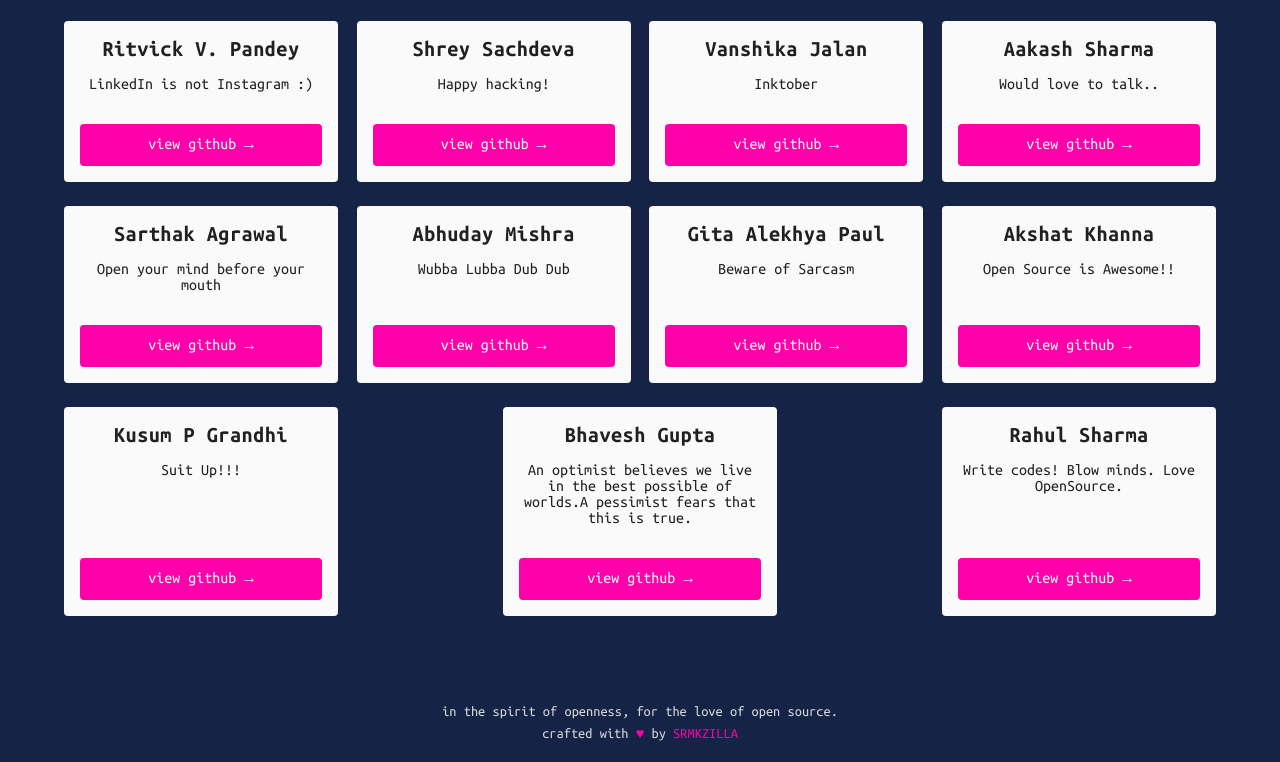
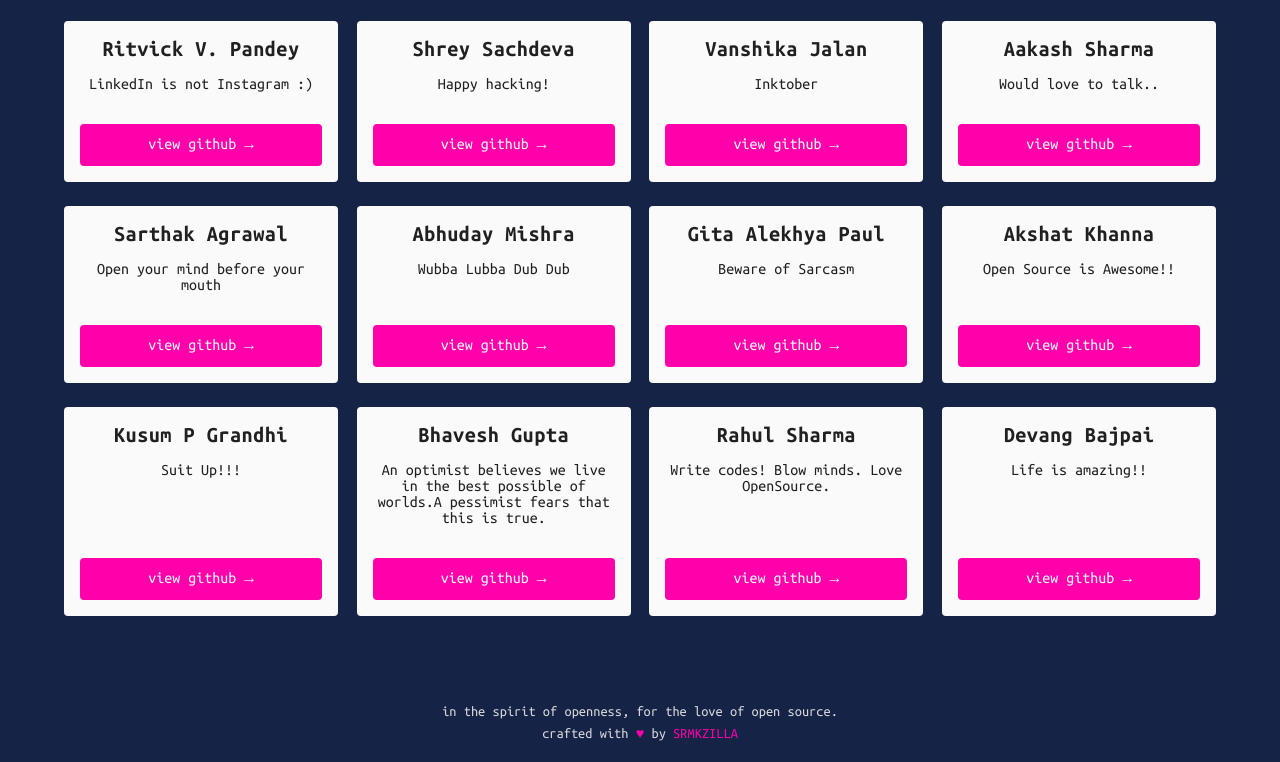
Before and after one commit to srm-kzilla/Hacktoberfest, a plain HTML site: page index.html in a window 1280 px wide. Shown: the part 1646-2408 px from the top of the page. Drawn offline with Linux system fonts and the light colour scheme.

Commit message:
Added Devang as Contributer

```diff
--- a/index.html
+++ b/index.html
@@ -252,9 +252,18 @@
         <!-- Replace '#' value of href attribute with the link to your GitHub profile... -->
         <a class="kz-btn" href="https://github.com/bhavesh-g">View GitHub</a>
       </div>
+      <div class="kz-contributor">
+        <div>
+          <h5>Devang Bajpai</h5>
+          <blockquote>Life is amazing!!</blockquote>
+        </div>
+        <!-- Replace '#' value of href attribute with the link to your GitHub profile... -->
+        <a class="kz-btn" href="https://github.com/khannakshat7">View GitHub</a>
+      </div>
 
       <!-- ••• PASTE ABOVE THIS LINE ••• -->
     </div>
+
 
     <footer>
       <p>in the spirit of openness, for the love of open source.</p>
```
Also changed, not shown: 1 other file.
